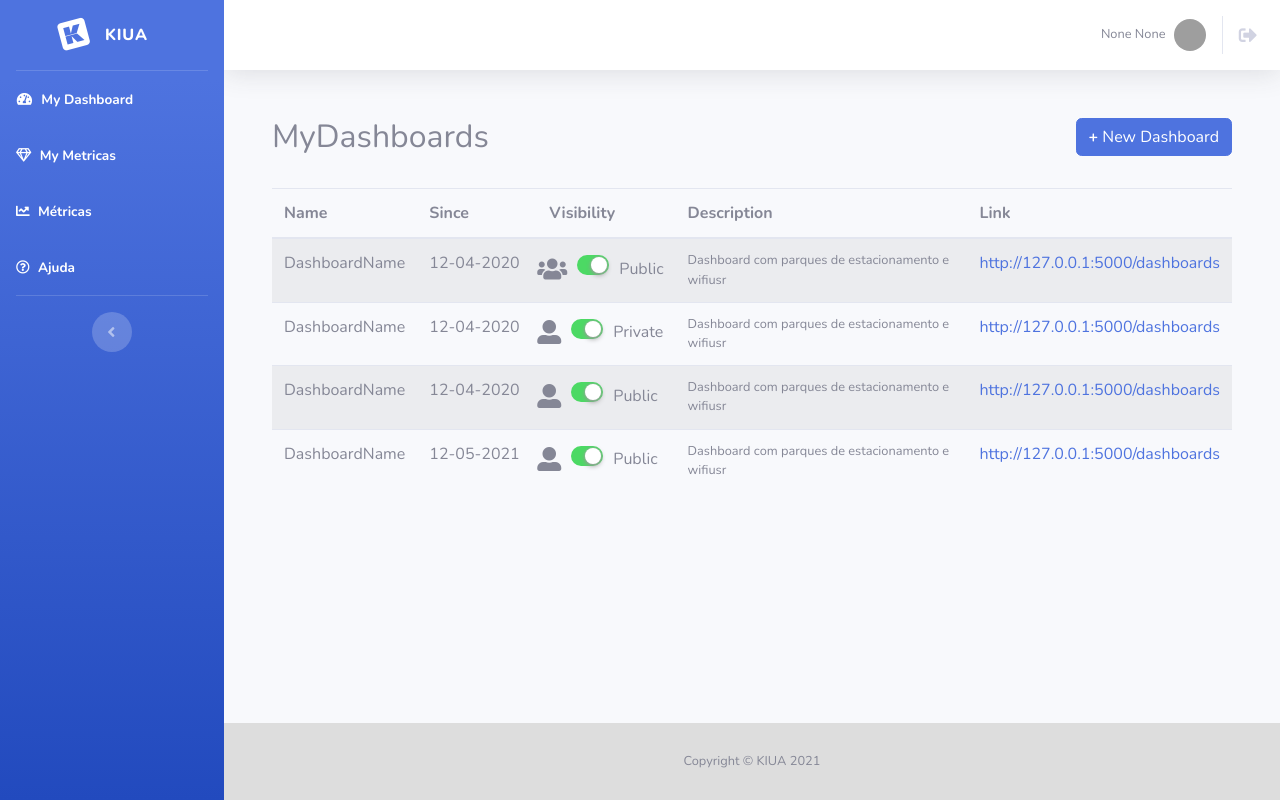
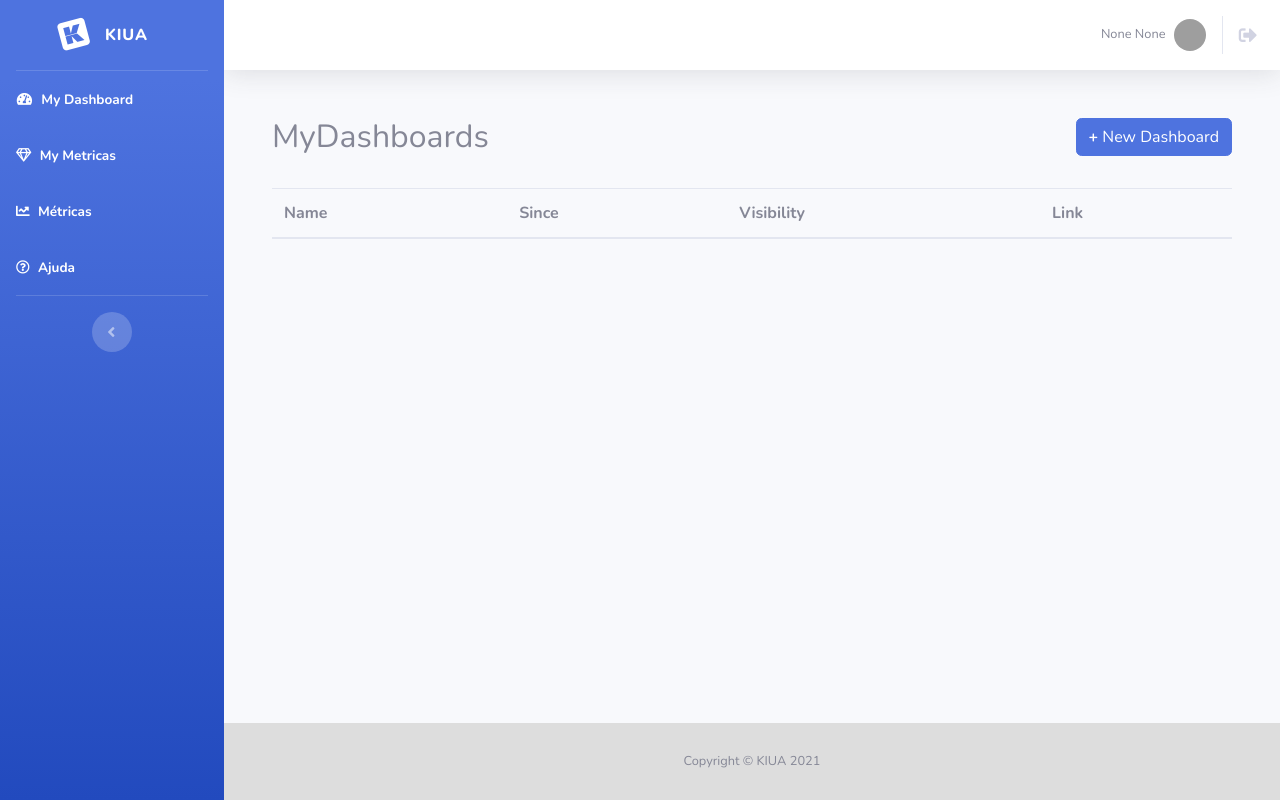
Before and after one commit to KIUA-PEI/KIUA_Backoffice, a Flask app: page /dashboards in a window 1280 px wide. Run offline with Flask 2, Linux system fonts and the light colour scheme; the visitor is signed in with stand-in values (Sample User, id 1); data comes from the database, SQL or seed files in the repository; lists and menus that the app fills with data are empty; parts of the project's set-up code (start-up, migrations or seed data) failed here and were passed over; some libraries are stand-ins or nearby versions; grey boxes are pictures that could not be loaded.

Commit message:
Deploy de dashboards versão beta

```diff
--- a/website/Dashboard.py
+++ b/website/Dashboard.py
@@ -62,7 +62,7 @@ class Dashboard:
         url = server + "/api/dashboards/db"
         r = requests.post(url=url, headers=headers, data=json.dumps(self.dash), verify=False)
         if(r.status_code == 200):
-            pass #inserir na bd (self.dash['dashboard']['title'],r.json()['uid'] )
+            return r.json()['uid']
         return 0
 
 
@@ -73,6 +73,8 @@ class Dashboard:
         p['title'] = pname
         npnl = len(self.dash['dashboard']['panels'])
         p['gridPos']['y'] = 8*(npnl//2)
+        #Resolução do erro
+        p['id'] = len(self.get_panels())+1
         if npnl % 2 != 0:
             p['gridPos']['x'] = 12
         self.dash['dashboard']['panels'].append(p)
--- a/website/json_files/graph.json
+++ b/website/json_files/graph.json
@@ -18,7 +18,7 @@
 		"y": 0
 	},
 	"hiddenSeries": false,
-	"id": 2,
+	"id": null,
 	"legend": {
 		"avg": false,
 		"current": false,
--- a/website/templates/dashboards.html
+++ b/website/templates/dashboards.html
@@ -45,93 +45,37 @@
             <thead>
               <tr>
                 <th scope="col">Name</th>
-                <th scope="col" style="width: 120px;">Since</th>
+                <th scope="col" style="width: 220px;">Since</th>
                 <th scope="col">Visibility</th>
-                <th scope="col">Description</th>
                 <th scope="col">Link</th>
               </tr>
             </thead>
             <tbody>
-              <tr>
-                <td>
-                  DashboardName
-                </td>
-                <td>12-04-2020</td>
-                <td class="pl-0">
-                  <div class="d-flex align-items-center">
-                    <i class='fas fa-users' style='font-size:24px'></i>
-                    <label class="custom-control ios-switch">
-                    <input type="checkbox" class="ios-switch-control-input" checked="">
-                    <span class="ios-switch-control-indicator"></span>
-                    </label>
-                    Public
-                  </div>
-                </td>
-                <td>
-                  <small class="d-block">Dashboard com parques de estacionamento e wifiusr</small>
-                </td>
-                <td><a href="/dashboards">http://127.0.0.1:5000/dashboards</a></td>
-              </tr>
-              <tr>
+              {%for dash in db%}
+                <tr>
                   <td>
-                    DashboardName
+                    {{dash.dname}}
                   </td>
-                  <td>12-04-2020</td>
+                  <td>{{dash.date}}</td>
+
                   <td class="pl-0">
                     <div class="d-flex align-items-center">
-                      <i class='fas fa-user-alt' style='font-size:24px'></i>
+                      {% if dash.visibility == "Public" %}
+                        <i class='fas fa-users' style='font-size:22px'></i>
+                      {% else %}
+                        <i class='fas fa-user-alt' style='font-size:22px'></i>
+                      {% endif%}
                       <label class="custom-control ios-switch">
                       <input type="checkbox" class="ios-switch-control-input" checked="">
                       <span class="ios-switch-control-indicator"></span>
                       </label>
-                      Private
+                      {{dash.visibility}}
                     </div>
                   </td>
-                  <td>
-                    <small class="d-block">Dashboard com parques de estacionamento e wifiusr</small>
-                  </td>
-                  <td><a href="/dashboards">http://127.0.0.1:5000/dashboards</a></td>
-              </tr>
-              <tr>
-                  <td>
-                    DashboardName
-                  </td>
-                  <td>12-04-2020</td>
-                  <td class="pl-0">
-                    <div class="d-flex align-items-center">
-                      <i class='fas fa-user-alt' style='font-size:24px'></i>
-                      <label class="custom-control ios-switch">
-                      <input type="checkbox" class="ios-switch-control-input" checked="">
-                      <span class="ios-switch-control-indicator"></span>
-                      </label>
-                      Public
-                    </div>
-                  </td>
-                  <td>
-                    <small class="d-block">Dashboard com parques de estacionamento e wifiusr</small>
-                  </td>
-                  <td><a href="/dashboards">http://127.0.0.1:5000/dashboards</a></td>
-              </tr>
-              <tr>
-                  <td>
-                    DashboardName
-                  </td>
-                  <td>12-05-2021</td>
-                  <td class="pl-0">
-                    <div class="d-flex align-items-center">
-                      <i class='fas fa-user-alt' style='font-size:24px'></i>
-                      <label class="custom-control ios-switch">
-                      <input type="checkbox" class="ios-switch-control-input" checked="">
-                      <span class="ios-switch-control-indicator"></span>
-                      </label>
-                      Public
-                    </div>
-                  </td>
-                  <td>
-                    <small class="d-block">Dashboard com parques de estacionamento e wifiusr</small>
-                  </td>
-                  <td><a href="/dashboards">http://127.0.0.1:5000/dashboards</a></td>
-              </tr>
+
+                  <td><a href="{{dash.link}}" target="_blank">{{dash.link}}</a></td>
+                </tr>
+              {% endfor %}
             </tbody>
           </table>
         </div>
--- a/website/views.py
+++ b/website/views.py
@@ -2,8 +2,14 @@ from flask import Blueprint, request, flash, redirect, url_for, session
 from flask.templating import render_template
 from flask_login import login_required, current_user
 from website.Dashboard import *
+from website.DashTmp import *
+import datetime
 
 views = Blueprint("views", __name__)
+
+database = []
+#d = DashTmp("Dashboard1", datetime.datetime.now(), 'Public', "http://127.0.0.1:5000/dashboards")
+
 
 
 #MyDashboards Page
@@ -23,7 +29,7 @@ def dashboards():
         else:
             return redirect(url_for('views.createdashboard', dname=d))
 
-    return render_template("dashboards.html")
+    return render_template("dashboards.html", db=database)
 
 
 #Create Dashboard Page
@@ -102,7 +108,10 @@ def createdashboard(dname):
             for i in range(0, len(session.get('pnamelist'))):
                 db.add_query(pnl[i], ptl[i], ql[i])
             #Enviar a dashboard para o servidor
-            db.send_dash()
+            uid = db.send_dash()
+
+            database.append(DashTmp(dname, datetime.datetime.now(), 'Public', "http://40.68.96.164:3000/d/"+str(uid)+"/"+str(dname)))
+
 
             print(session['pnamelist'])
             print(session['ptypelist'])
@@ -115,7 +124,7 @@ def createdashboard(dname):
             session['ptypelist'] = []
             session['querylist'] = []
 
-            return render_template("dashboards.html")
+            return render_template("dashboards.html", db=database)
     return render_template("createdashboards.html", dsh = dname, pname=None, ptype=None)
 
 #My Metrics Page
```
Also changed, not shown: website/DashTmp.py (added, +12 -0 lines).
